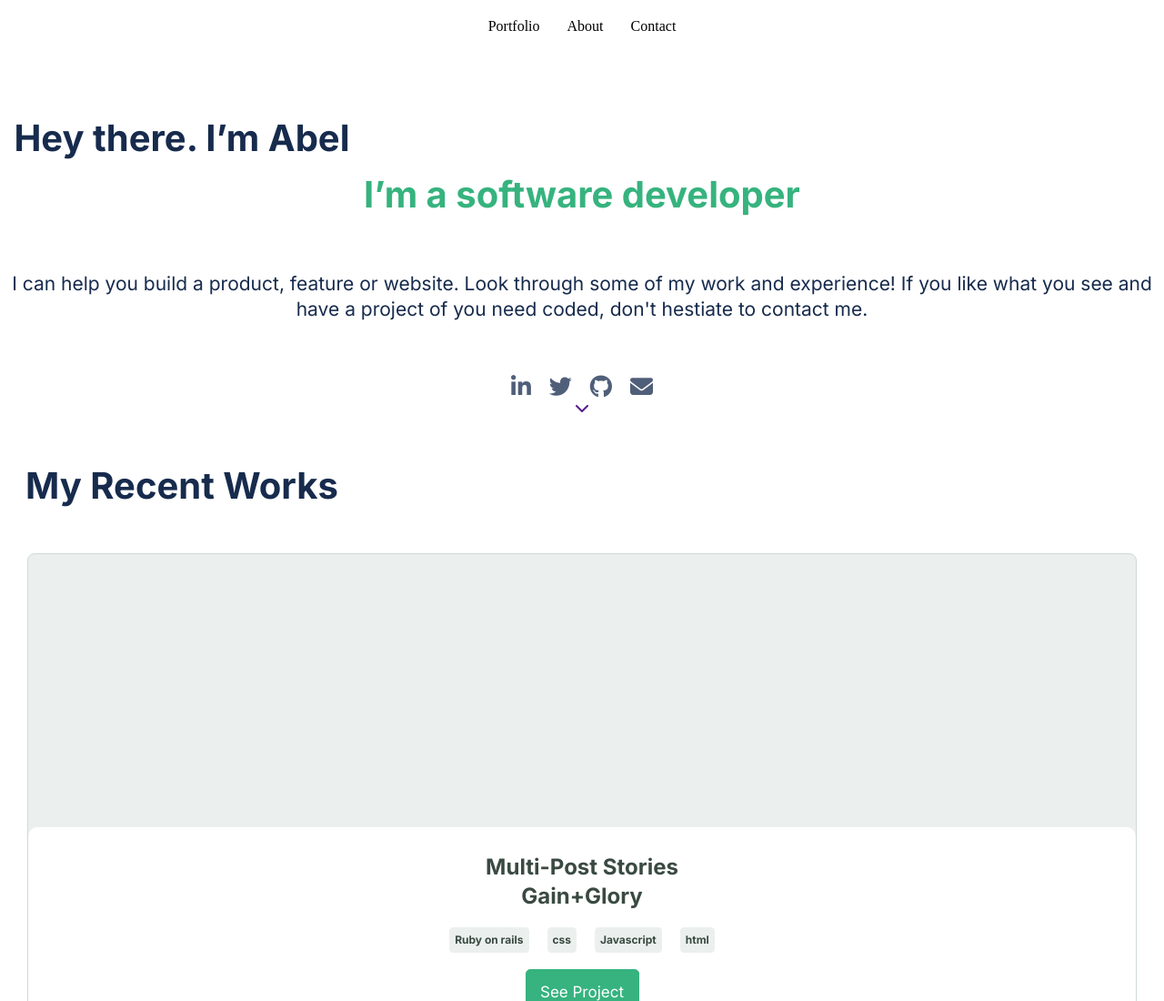
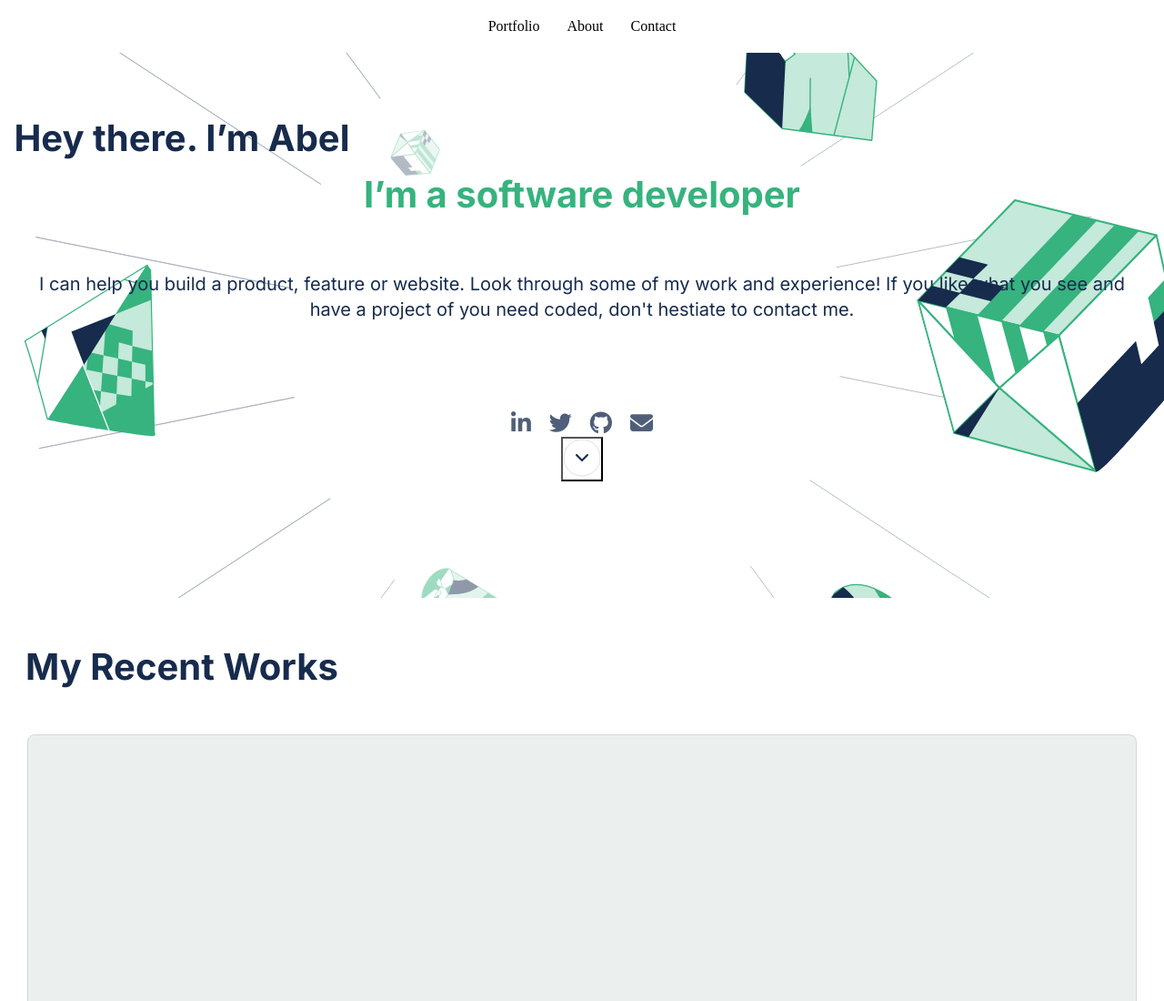
Before and after one commit to abel-blue/mobile-first, a website: page index.html in a window 1280 px wide. Shown: the top 1100 px of the page at 91% size. Drawn offline with Linux system fonts and the light colour scheme.

Commit message:
add home page backgroung image and update nav structure for desktop

```diff
--- a/index.html
+++ b/index.html
@@ -52,6 +52,14 @@
     </header>
     <!-- main body -->
     <main class="body">
+      <section class="front">
+        <nav>
+          <ul class="front-nav-desktop">
+            <li>Portfolio</li>
+            <li>About</li>
+            <li>Contact</li>
+          </ul>
+        </nav>
         <!-- hero section -->
         <section class="header">
           <br />
@@ -63,9 +71,9 @@
         </section>
         <section>
           <p>
-          I can help you build a product, feature or website. Look through some
-          of my work and experience! If you like what you see and have a project
-          of you need coded, don't hestiate to contact me.
+            I can help you build a product, feature or website. Look through
+            some of my work and experience! If you like what you see and have a
+            project of you need coded, don't hestiate to contact me.
           </p>
           <br />
         </section>
@@ -91,12 +99,9 @@
           </ul>
         </section>
         <!-- pointer section -->
-      <section class="pointer">
-        <ul>
-          <li>
-            <a href=""><i class="fas fa-chevron-down white-color"></i></a>
-          </li>
-        </ul>
+        <button type="button" class="pointer">
+          <img src="./assets/img/chevron-down.svg" alt="disabled button" />
+        </button>
       </section>
       <!-- page section -->
       <section class="page-1">
--- a/style.css
+++ b/style.css
@@ -89,7 +89,7 @@ body {
   color: blue;
 }
 
-@media (max-width: 770px) {
+@media (max-width: 768px) {
   .h-menu {
     display: flex;
     justify-content: space-between;
@@ -333,11 +333,11 @@ body {
   color: #fff;
 }
 
-.abt-main button:hover {
+/* .abt-main button:hover {
   cursor: pointer;
   color: blue;
   background: whitesmoke;
-}
+} */
 
 .card {
   display: flex;
@@ -523,7 +523,8 @@ textarea {
   }
 
   .abt-mainn {
-    background-image: url(./assets/illustration\ 1-\ about\ me-mobile.png), url(./assets/illustration\ 2-about\ me\ mobile.png);
+    background-image: url(./assets/illustration\ 1-\ about\ me-mobile.png),
+      url(./assets/illustration\ 2-about\ me\ mobile.png);
     background-repeat: no-repeat, no-repeat;
     background-position: right top, left bottom;
     max-height: fit-content;
@@ -641,3 +642,33 @@ form {
 .form-inner ul {
   list-style: none;
 }
+
+@media (min-width: 768px) {
+  .front {
+    background: #fff url(./assets/img/Header-llustration-desktop.svg) no-repeat;
+    background-size: 100%;
+    padding-bottom: 8em;
+  }
+}
+
+.front h1:first-child {
+  margin-top: 1.5em;
+}
+
+.front p {
+  font-style: normal;
+  font-weight: normal;
+  font-size: 20px;
+  line-height: 28px;
+  margin: 2em 24px;
+  text-align: center;
+  color: #172b4d;
+}
+
+.front button {
+  background: none;
+}
+
+.front-nav-desktop {
+  display: none;
+}
```
Also changed, not shown: assets/img/chevron-down.svg (added). Lines whose indentation alone changed are shown as unchanged.
